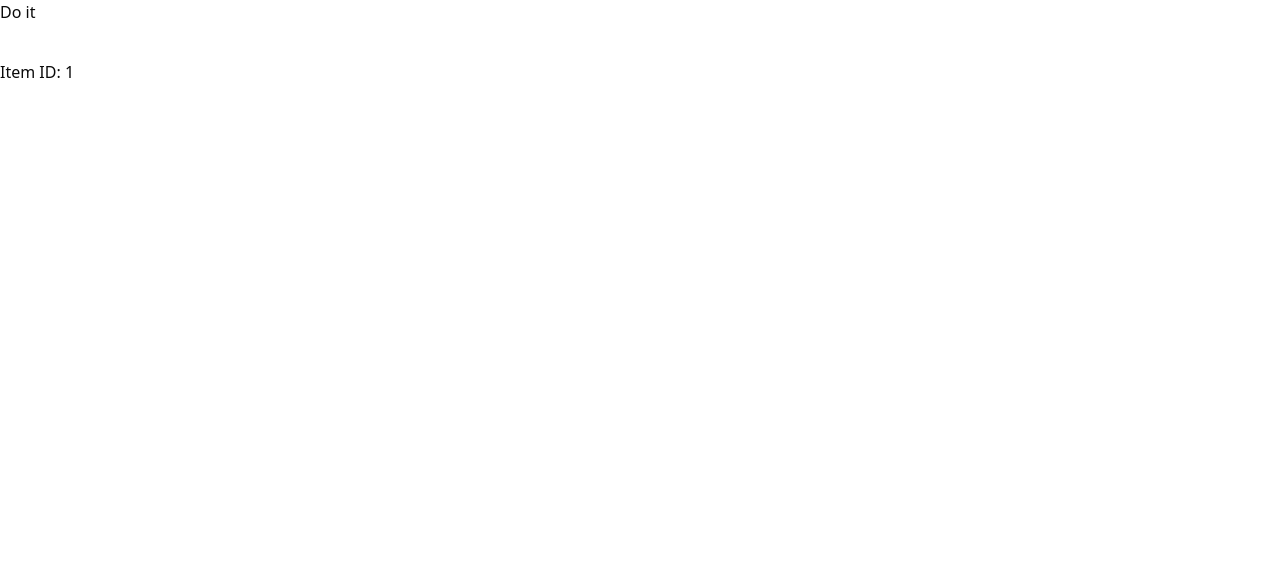
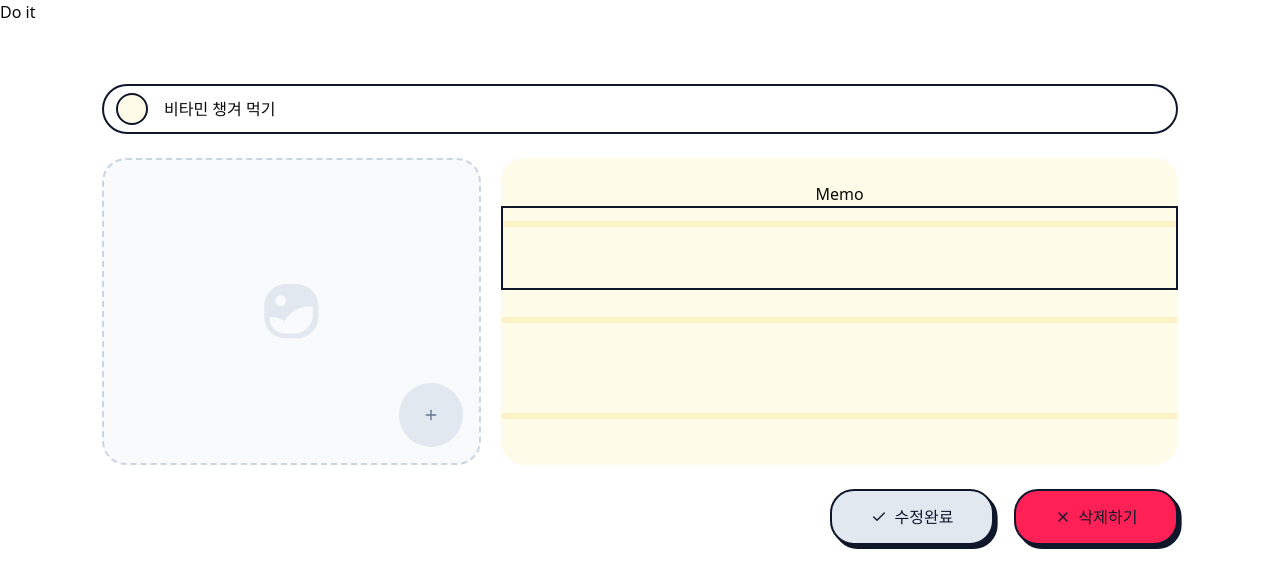
Before and after one commit to junyeongh/codeit-todolist, a Next.js app: page /items/1 in a window 1280 px wide. Shown: the top 588 px of the page. Built offline with nearby package versions, Linux system fonts and the light colour scheme.

Commit message:
refactor: componentify page building blocks

```diff
--- a/src/app/items/[itemId]/page.tsx
+++ b/src/app/items/[itemId]/page.tsx
@@ -1,3 +1,16 @@
+import TaskItemInput from "@/blocks/task-item/input";
+import TaskItemButtons from "@/blocks/task-item/buttons";
+import TaskItemTitle from "@/blocks/task-item/title";
+
 export default function ItemPage({ params }: { params: { itemId: string } }) {
-  return <div>Item ID: {params.itemId}</div>;
+  return (
+    <div className="bg-white flex flex-col h-[calc(100vh-60px)]">
+      {/* toggle & task title */}
+      <TaskItemTitle />
+      {/* task image & detail */}
+      <TaskItemInput />
+      {/* save & delete buttons */}
+      <TaskItemButtons />
+    </div>
+  )
 }
--- a/src/app/page.tsx
+++ b/src/app/page.tsx
@@ -1,78 +1,12 @@
-import { Check, Pencil, Plus, X } from "lucide-react";
-import { Button } from "@/components/ui/button";
+import TaskInput from "@/blocks/task/input";
+import TaskList from "@/blocks/task/list";
+
 
 export default function Home() {
   return (
     <>
-      <div className="top-section flex flex-row gap-x-8">
-        <input
-          placeholder="할 일을 입력해 주세요"
-          className="p-6 box-border h-14 border-solid border-2 border-slate-900 rounded-3xl bg-slate-200 text-slate-900 shadow-[3.65px_4px_#0f172a]"
-        />
-        <Button>
-          <Plus />
-          <span className="hidden md:inline">추가 하기</span>
-        </Button>
-      </div>
-      <div className="tasks flex flex-col xl:flex-row gap-x-8">
-        <div className="todo-section">
-          <div>Todo</div>
-          <div className="tasks">
-            <div className="w-[588px] border-solid border-2 border-slate-900">
-              비타민 챙겨 먹기
-            </div>
-            <div className="w-[588px] border-solid border-2 border-slate-900">
-              맥주 마시기
-            </div>
-            <div className="w-[588px] border-solid border-2 border-slate-900">
-              운동하기
-            </div>
-          </div>
-        </div>
-        <div className="done-section">
-          <div>Done</div>
-          <div className="w-[588px] border-solid border-2 border-slate-900">
-            은행 다녀오기
-          </div>
-          <div className="w-[588px] border-solid border-2 border-slate-900">
-            비타민 챙겨 먹기
-          </div>
-        </div>
-      </div>
-      <Buttons />
+      <TaskInput />
+      <TaskList />
     </>
   );
 }
-
-function Buttons() {
-  return (
-    <div className="buttons flex flex-col gap-5 m-4">
-      <Button>
-        <Plus />
-        <span className="hidden md:inline">추가 하기</span>
-      </Button>
-      <Button variant="destructive">
-        <X />
-        <span className="hidden md:inline">삭제하기</span>
-      </Button>
-      <Button variant="secondary">
-        <Check />
-        <span className="hidden md:inline">수정완료</span>
-      </Button>
-      <Button
-        variant="flat"
-        size="icon"
-        className="bg-slate-200 text-slate-500 "
-      >
-        <Plus />
-      </Button>
-      <Button
-        variant="flat"
-        size="icon"
-        className="bg-[#0F172A80] text-white border-solid border-2 border-slate-900"
-      >
-        <Pencil />
-      </Button>
-    </div>
-  );
-}
--- /dev/null
+++ b/src/blocks/task-item/buttons.tsx
@@ -0,0 +1,17 @@
+import { Check, X } from "lucide-react";
+import { Button } from "@/components/ui/button";
+
+export default function TaskItemButtons() {
+  return (
+    <div className="px-[102px] pt-6 justify-end flex flex-row gap-5">
+      <Button variant="secondary">
+        <Check />
+        <span>수정완료</span>
+      </Button>
+      <Button variant="destructive">
+        <X />
+        <span>삭제하기</span>
+      </Button>
+    </div>
+  )
+}
--- /dev/null
+++ b/src/blocks/task-item/input.tsx
@@ -0,0 +1,50 @@
+import { Pencil, Plus } from "lucide-react";
+import { Button } from "@/components/ui/button";
+
+function TaskItemInputImage() {
+  const hasImage = true;
+
+  return (
+    <div className="relative lg:px-40 px-[140px] py-31 bg-slate-50 border-2 border-dashed border-slate-300 rounded-3xl">
+      <svg width="55" height="55" viewBox="0 0 55 55" fill="none" xmlns="http://www.w3.org/2000/svg" aria-label="Image placeholder">
+        <title>Image placeholder</title>
+        <path fill-rule="evenodd" clip-rule="evenodd" d="M32.9466 0.333496H21.6666C9.88457 0.333496 0.333313 9.88475 0.333313 21.6668V32.9735C0.333313 44.7556 9.88457 54.3068 21.6666 54.3068H32.9466C44.7287 54.3068 54.28 44.7556 54.28 32.9735V21.6668C54.28 9.88475 44.7287 0.333496 32.9466 0.333496ZM16.6533 11.3202C19.5988 11.3202 21.9866 13.708 21.9866 16.6535C21.9866 19.599 19.5988 21.9868 16.6533 21.9868C13.7078 21.9868 11.32 19.599 11.32 16.6535C11.32 13.708 13.7078 11.3202 16.6533 11.3202ZM36.36 48.6535C43.9097 45.834 48.9231 38.6325 48.9466 30.5735L48.8666 25.9868C48.8666 24.8935 48.6533 22.8402 48.6533 22.8402H44.3066C34.2437 22.8707 25.0548 28.5634 20.5466 37.5602C17.2744 34.6349 13.0424 33.0124 8.65331 33.0002H5.42665C5.18862 39.1995 8.55574 44.9776 14.0666 47.8268C16.0367 48.8763 18.2345 49.4257 20.4666 49.4268H31.5866C33.2107 49.45 34.8263 49.1883 36.36 48.6535Z" fill="#E2E8F0" />
+      </svg>
+      {hasImage ?
+        <Button
+          variant="flat"
+          size="icon"
+          className="absolute bottom-4 right-4 bg-slate-200 text-slate-500"
+        >
+          <Plus />
+        </Button>
+        :
+        <Button
+          variant="flat"
+          size="icon"
+          className="absolute bottom-4 right-4 bg-[#0F172A80] text-white border-solid border-2 border-slate-900"
+        >
+          <Pencil />
+        </Button>
+      }
+    </div>
+  )
+}
+
+function TaskItemInputText() {
+  return (
+    <div style={{ backgroundImage: "url('/note.png')" }} className="flex-1 rounded-3xl ">
+      <div className="pt-6 flex justify-center">Memo</div>
+      <textarea className="items-center justify-center border-solid border-2 border-slate-900 w-full resize-none p-4"></textarea>
+    </div>
+  )
+}
+
+export default function TaskItemInput() {
+  return (
+    <div className="px-[102px] pt-6 flex flex-col lg:flex-row gap-5">
+      <TaskItemInputImage />
+      <TaskItemInputText />
+    </div>
+  )
+}
--- /dev/null
+++ b/src/blocks/task-item/title.tsx
@@ -0,0 +1,10 @@
+export default function TaskItemTitle() {
+  return (
+    <div className="px-[102px] pt-6">
+      <div className="border-solid border-2 border-slate-900 flex flex-row items-center gap-4 rounded-[27px] h-12.5 bg-white">
+        <div className="size-8 bg-yellow-50 rounded-full border-2 border-slate-900 ml-3" />
+        <span>비타민 챙겨 먹기</span>
+      </div>
+    </div>
+  )
+}
--- /dev/null
+++ b/src/blocks/task/display.tsx
@@ -0,0 +1,22 @@
+import clsx from "clsx";
+
+export default function TaskDisplay({ isChecked }: { isChecked: boolean }) {
+  return (
+    <div className="border-solid border-2 border-slate-900 flex flex-row items-center gap-4 rounded-[27px] h-12.5 bg-white">
+      <div className={clsx(
+        "size-8 rounded-full ml-3",
+        !isChecked && "bg-yellow-50  border-2 border-slate-900",
+        isChecked && "bg-violet-600 line-through flex items-center justify-center",
+      )}>
+        {
+          isChecked &&
+          <svg width="20" height="14" viewBox="0 0 20 14" fill="none" xmlns="http://www.w3.org/2000/svg">
+            <title>Checked Icon</title>
+            <path d="M2 6.28571L7.81818 12L18 2" stroke="#FEFCE8" stroke-width="4" stroke-linecap="round" stroke-linejoin="round" />
+          </svg>
+        }
+      </div>
+      <span>비타민 챙겨 먹기</span>
+    </div>
+  )
+}
--- /dev/null
+++ b/src/blocks/task/input.tsx
@@ -0,0 +1,21 @@
+import { Plus } from "lucide-react";
+import { Button } from "@/components/ui/button";
+
+export default function TaskInput() {
+  return (
+    <div className="add-task">
+      <form className="top-section flex flex-row gap-x-8 mt-6">
+        <div className="flex-grow">
+          <input
+            placeholder="할 일을 입력해 주세요"
+            className="w-full p-6 h-14 border-solid border-2 border-slate-900 rounded-3xl bg-slate-200 text-slate-900 shadow-[3.65px_4px_#0f172a]"
+          />
+        </div>
+        <Button type="submit" className="flex-shrink-0">
+          <Plus />
+          <span className="hidden sm:inline">추가 하기</span>
+        </Button>
+      </form>
+    </div>
+  )
+}
--- /dev/null
+++ b/src/blocks/task/list.tsx
@@ -0,0 +1,46 @@
+import Link from "next/link";
+import Image from "next/image";
+import TaskDisplay from "@/blocks/task/display";
+
+export default function TaskList() {
+  const shouldDisplayTasks = false;
+
+  return (
+    <div className="flex flex-col xl:flex-row gap-x-8 mt-10">
+      <div className="todo-section grow-1">
+        <Image src="/todo.svg" alt="Todo Icon" width={97} height={36} />
+        {
+          shouldDisplayTasks ? (
+            <div className="tasks">
+              <Link href={"/items/123"}>
+                <TaskDisplay isChecked={false} />
+              </Link>
+            </div>
+          ) : (
+            <div className="no-tasks">
+              <Image src="empty_todo.svg" alt="Empty Todo" width={240} height={240} />
+              <p>할 일이 없어요.</p>
+              <p>TODO를 새롭게 추가해주세요.</p>
+            </div>
+          )
+        }
+      </div>
+      <div className="done-section grow-1">
+        <Image src="/done.svg" alt="Done Icon" width={97} height={36} />
+        {
+          shouldDisplayTasks ? (
+            <Link href={"/items/123"}>
+              <TaskDisplay isChecked={true} />
+            </Link>
+          ) : (
+            <div className="no-tasks">
+              <Image src="empty_done.svg" alt="Empty Todo" width={240} height={240} />
+              <p>아직 다 한 일이 없어요</p>
+              <p>해야 할 일을 체크해보세요</p>
+            </div>
+          )
+        }
+      </div>
+    </div>
+  )
+}
```
